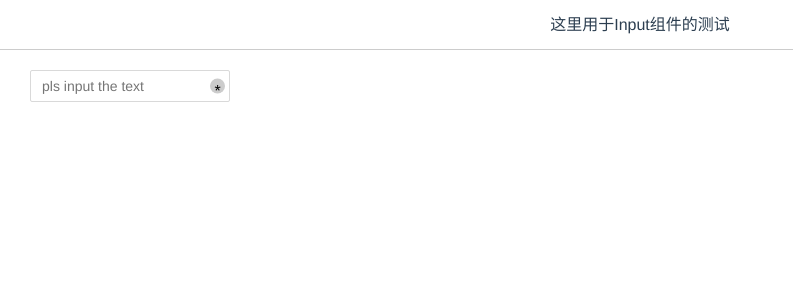
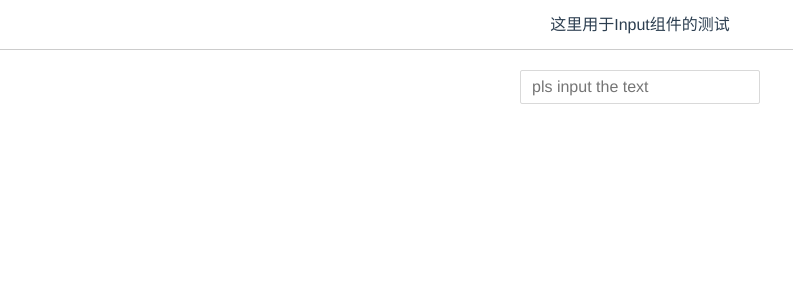
Before and after one commit to Until-You-Possible/createFrameVue3, a Vue app in the folder framework/: page /input in a window 1280 px wide. Shown: the top 300 px of the page, without its empty margins (0-793 px from the left). Built offline with nearby package versions, Linux system fonts and the light colour scheme.

Commit message:
1: 将模板commonIndex改写为tsx 2: 考虑到tsx的灵活性行 3：个人考虑，如果是工具性质的就用tsx，业务性质的就temp

```diff
--- /dev/null
+++ b/framework/src/components/Input/BaseInput.tsx
@@ -0,0 +1,82 @@
+
+import { defineComponent, onMounted, PropType, ref } from 'vue';
+import PropTypes from "@/util/vueTypes";
+import classes from "@/util/classes";
+import InputProps  from "@/components/Input/commonInput.vue";
+import "./input.scss";
+
+// export interface InputProps {
+//   defaultValue: PropTypes.string,
+//   type: PropTypes.string,
+//   placeholder: PropTypes.string,
+//   disabled: PropTypes.looseBool,
+//   readonly: PropTypes.looseBool,
+//   maxlength: PropTypes.number,
+//   onPressEnter: PropTypes.func,
+//   onKeydown: PropTypes.func,
+//   onKeyup: PropTypes.func,
+//   onFocus: PropTypes.func,
+//   onBlur: PropTypes.func,
+//   onChange: PropTypes.func,
+//   onInput: PropTypes.func,
+//   autofocus: PropTypes.looseBool,
+//   allowClear: PropTypes.looseBool
+// }
+
+//  将属性统一处理后穿给input
+//  对事件的处理
+
+const BaseInput = defineComponent({
+  props: {
+    inputData: {
+      type: Object as PropType<typeof InputProps>,
+      default: () => {}
+    }
+  },
+  methods: {
+    handleInput () {
+      console.log("input");
+    }
+  },
+  setup(props, context) {
+    let classString = ref<String>("");
+    let { inputData } = props;
+    const handleClasses = () => {
+      return classes({
+        ['g-input']: true,
+        ['g-input-width']: inputData.width,
+        ['g-input-disabled']: inputData.disabled
+      });
+    }
+    onMounted(() => {
+      classString.value = handleClasses();
+    });
+    const handleInput = (event: Event) => {
+      context.emit("handleInputEvent", event);
+    }
+    const handlePressEnter = (event: KeyboardEvent) => {
+      // event.keyCode
+      // event.code
+      if (event.key === "Enter") {
+        context.emit("handlePressEvent", event);
+      }
+    }
+    const handleBlur = (event: FocusEvent) => {
+      context.emit("handleBlurEvent", event);
+    }
+    return () => (
+       <input
+          placeholder={inputData.placeholder}
+          type={inputData.type}
+          value={inputData.defaultValue}
+          disabled={inputData.disabled}
+          class={classString.value}
+          max = {inputData.maxlength}
+          onBlur = { handleBlur }
+          onKeypress = { handlePressEnter }
+          onInput = { handleInput } />
+    )
+  }
+});
+
+export default BaseInput;
--- a/framework/src/components/Input/commonInput.vue
+++ b/framework/src/components/Input/commonInput.vue
@@ -53,8 +53,6 @@ export default defineComponent({
     }
   },
   setup (props, context) {
-    console.log("context", context.slots);
-    console.log("context", context.attrs);
     let { inputData } = props;
     let classesString = ref<String>("")
     const handleClasses = () => {
--- a/framework/src/components/Input/index.vue
+++ b/framework/src/components/Input/index.vue
@@ -3,10 +3,11 @@
   <div class="index-container">
     <div class="tips">这里用于Input组件的测试</div>
     <div class="input-component-wrapper">
-      <commonInput
-
-        :input-data="InputData">
-      </commonInput>
+      <BaseInput
+        @handlePressEvent="handlePressEvent"
+        @handleInputEvent="handleInputEvent"
+        @handleBlurEvent="handleBlurEvent"
+        :input-data="InputData" />
     </div>
   </div>
 </template>
@@ -15,12 +16,14 @@
 import { defineComponent, reactive, ref, toRefs } from "vue";
 import commonInput from "@/components/Input/commonInput.vue";
 import InputProps from "./commonInput";
+import BaseInput from "./BaseInput"
 
 
 export default defineComponent({
   name: "InputTest",
   components: {
-    commonInput
+    commonInput,
+    BaseInput
   },
   setup () {
     const InputData = reactive<InputProps>({
@@ -29,8 +32,21 @@ export default defineComponent({
       type: "text",
       disabled: false
     });
+
+    const handlePressEvent = () => {
+      console.log("handlePressEvent 进来了");
+    }
+    const handleInputEvent = () => {
+      console.log("handleInputEvent 进来了");
+    }
+    const handleBlurEvent = () => {
+      console.log("handleBlurEvent 进来了");
+    }
     return {
-      InputData
+      InputData,
+      handlePressEvent,
+      handleInputEvent,
+      handleBlurEvent
     }
   }
 })
--- a/framework/src/components/Input/input.scss
+++ b/framework/src/components/Input/input.scss
@@ -10,7 +10,7 @@
   list-style: none;
   position: relative;
   display: inline-block;
-  width: 100%;
+  //width: 100%;
   padding: 4px 11px;
   color: rgba(0,0,0,.85);
   font-size: 14px;
@@ -21,6 +21,7 @@
   border-radius: 2px;
   transition: all .3s;
   outline: #0d6efd;
+  width: 240px;
   &:focus {
   border: 1px solid #17a2b8;
 }
```
